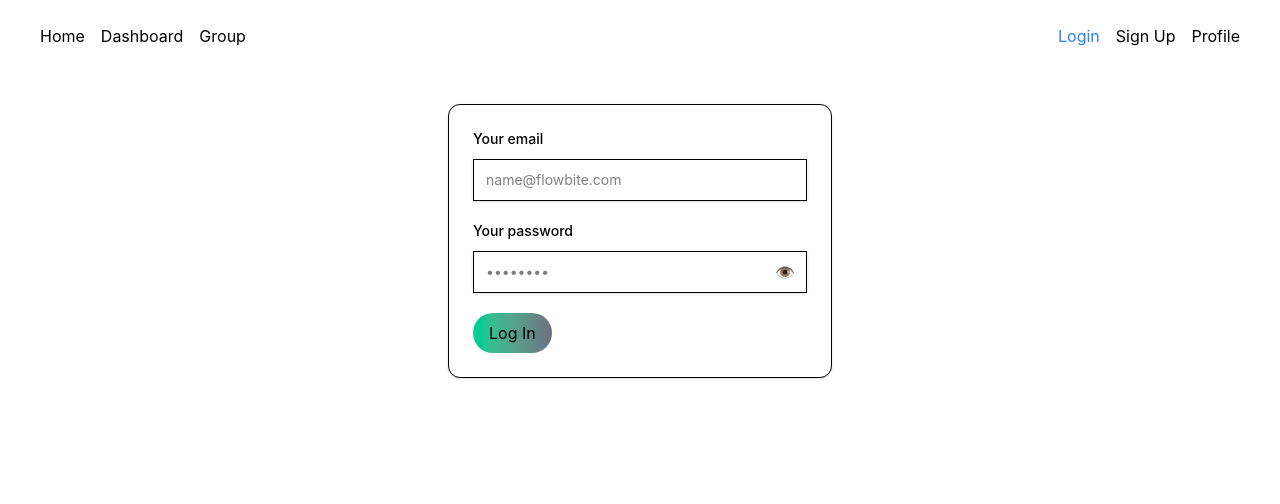
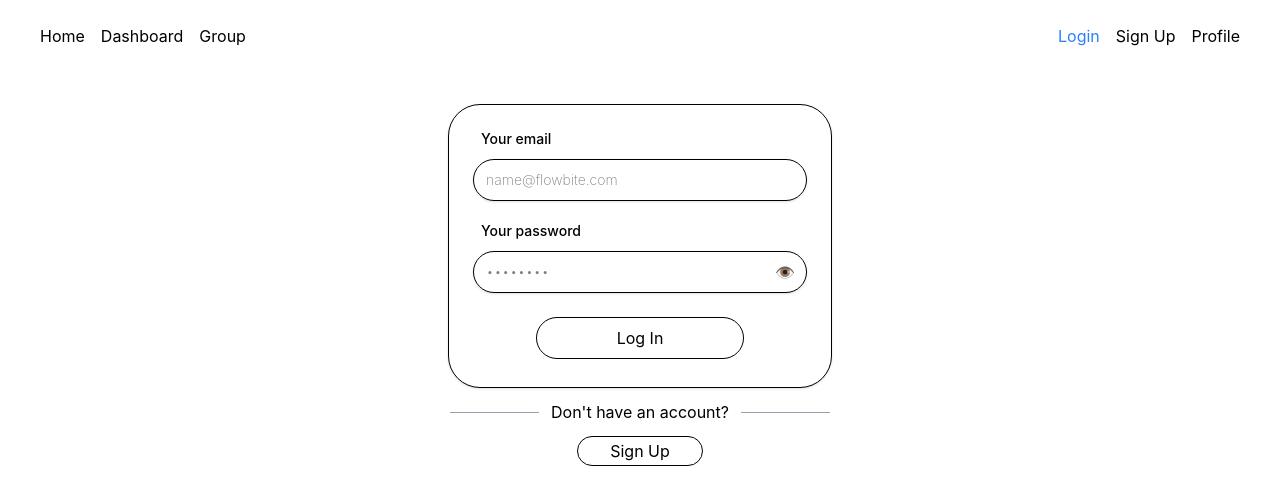
Before and after one commit to Jayant-Sharma-Dev/Split-Tracker, a React (Vite) app: page /login in a window 1280 px wide. Shown: the top 504 px of the page. Built offline with nearby package versions, Linux system fonts and the light colour scheme.

Commit message:
feat(auth): implement Supabase login and signup authentication

```diff
--- a/package.json
+++ b/package.json
@@ -14,6 +14,7 @@
     "@tailwindcss/vite": "^4.3.3",
     "react": "^19.2.7",
     "react-dom": "^19.2.7",
+    "react-hot-toast": "^2.6.0",
     "react-router-dom": "^7.18.1",
     "tailwindcss": "^4.3.3"
   },
--- a/src/pages/Login.tsx
+++ b/src/pages/Login.tsx
@@ -1,5 +1,7 @@
 import { useState, type ChangeEvent, type FormEvent } from "react";
 import { supabase, isSupabaseConfigured } from "../lib/supabase";
+import { useNavigate } from "react-router-dom";
+import { NavLink } from "react-router-dom";
 const LogIn = () => {
   const [formData, setFormData] = useState({
     email: "",
@@ -18,9 +20,10 @@ const LogIn = () => {
 
     setSubmitMessage("");
   };
-
+const navigate = useNavigate();
   const handleSubmit = async (event: FormEvent<HTMLFormElement>) => {
     event.preventDefault();
+
 
     if (!isSupabaseConfigured || !supabase) {
       setSubmitMessage("Supabase is not configured.");
@@ -42,17 +45,19 @@ const handleSubmit = async (event: FormEvent<HTMLFormElement>) => {
     console.log(data.user);
     console.log(data.session);
     setSubmitMessage("Logged in successfully.");
+      navigate("/");
   };
 
   return (
-  <div className="flex items-center justify-center bg-neutral-secondary-medium px-4 py-8">
+    <div>
+      <div className="flex items-center justify-center bg-neutral-secondary-medium px-4 pt-8">
         <form
           onSubmit={handleSubmit}
-        className="w-full max-w-sm rounded-xl border border-default-medium bg-white p-6 shadow"
+          className="w-full max-w-sm rounded-4xl border border-default-medium bg-white px-6 py-6 shadow "
         >
 
           <div className="mb-5">
-          <label htmlFor="email" className="mb-2.5 block text-sm font-medium text-heading">
+            <label htmlFor="email" className="mb-2.5 block text-sm px-2  font-medium text-heading">
               Your email
             </label>
             <input
@@ -61,14 +66,14 @@ console.log(data.session);
               name="email"
               value={formData.email}
               onChange={handleChange}
-            className="block w-full rounded-base border border-default-medium bg-neutral-secondary-medium px-3 py-2.5 text-sm text-heading shadow placeholder:text-body focus:border-brand focus:ring-brand"
+              className=" rounded-4xl block w-full rounded-base border border-default-medium bg-neutral-secondary-medium px-3 font-extralight py-2.5 text-sm text-heading shadow placeholder:text-body focus:border-brand focus:ring-brand"
               placeholder="name@flowbite.com"
               required
             />
           </div>
 
           <div className="mb-5">
-          <label htmlFor="password" className="mb-2.5 block text-sm font-medium text-heading">
+            <label htmlFor="password" className="mb-2.5 block text-sm font-medium text-heading px-2">
               Your password
             </label>
             <div className="relative">
@@ -78,7 +83,7 @@ console.log(data.session);
                 name="password"
                 value={formData.password}
                 onChange={handleChange}
-              className="block w-full rounded-base border border-default-medium bg-neutral-secondary-medium px-3 py-2.5 pr-10 text-sm text-heading shadow placeholder:text-body focus:border-brand focus:ring-brand"
+                className="block w-full rounded-4xl border border-default-medium bg-neutral-secondary-medium px-3 py-2.5 pr-10 text-sm text-heading shadow placeholder:text-body focus:border-brand font-extralight focus:ring-brand"
                 placeholder="••••••••"
                 required
               />
@@ -94,33 +99,59 @@ console.log(data.session);
           </div>
 
 
+<div
+className="flex justify-center items-center py-1">
 
  <button
-          type="submit"
-          disabled={!formData.password || !formData.email}
  className="
-          px-4 py-2
-          bg-linear-to-r
-          from-emerald-400
-          to-gray-500
-          border-transparent
+          px-20 py-2
+          border
+          text-s
           rounded-4xl
           transition-all
           duration-250
           ease-in-out
-          hover:scale-105
-          active:scale-100
+          hover:bg-gray-100
+          active:bg-blue-100
+          active:border-blue-300
+          active:scale-97
           hover:cursor-pointer
-          hover:shadow-lg
-          hover:shadow-blue-500/30"
-        >
+          hover:shadow-lg">
             Log In
+
  </button>
+          </div>
 
           {submitMessage && (
             <p className="mt-3 text-sm text-red-600">{submitMessage}</p>
           )}
+
         </form>
+      </div>
+      <div>
+        <div className="w-95 mx-auto flex items-center gap-3 mt-3">
+          <div className="flex-1 h-px bg-gray-400"></div>
+          <span className=" text-black whitespace-nowrap">
+            Don't have an account?
+          </span>
+          <div className="flex-1 h-px bg-gray-400"></div>
+        </div>
+        <div
+        className="pt-3 flex justify-center">
+
+
+        <div
+       className=" text-s border px-8 py-0.5 rounded-3xl hover:cursor-pointer transition transform ease-in-out hover:bg-gray-100 active:scale-97  active:bg-blue-100
+          active:border-blue-300 w-fit ">
+          <NavLink
+  to="/signup"
+
+>
+  Sign Up
+</NavLink>
+ </div>
+        </div>
+      </div>
     </div>
   );
 };
--- a/src/pages/SignUp.tsx
+++ b/src/pages/SignUp.tsx
@@ -3,6 +3,8 @@ import {
   supabase,
   isSupabaseConfigured,
 } from "../lib/supabase";
+import { useNavigate } from "react-router-dom";
+
 
 const SignUp = () => {
   const [formData, setFormData] = useState({
@@ -26,7 +28,7 @@ const SignUp = () => {
     setFormData((prev) => ({ ...prev, [name]: value }));
     setSubmitMessage("");
   };
-
+  const navigate = useNavigate();
   const handleSubmit = async (event: FormEvent<HTMLFormElement>) => {
   event.preventDefault();
 
@@ -56,15 +58,22 @@ const SignUp = () => {
 }
 
 setSubmitMessage("Account created successfully.");
+
+setTimeout(() => {
+  navigate("/login");
+}, 1500);
+
 };
+
   return (
     <div className="flex items-center justify-center bg-neutral-secondary-medium px-4 py-8">
       <form
         onSubmit={handleSubmit}
-        className="w-full max-w-sm rounded-xl border border-default-medium bg-white p-6 shadow"
+        className="w-full max-w-sm rounded-4xl border border-default-medium bg-white px-6 py-6 shadow "
         >
+
         <div className="mb-5">
-          <label htmlFor="fullName" className="mb-2.5 block text-sm font-medium text-heading">
+          <label htmlFor="fullName" className="mb-2.5 block text-sm font-medium text-heading px-2">
             Full Name
           </label>
           <input
@@ -73,14 +82,14 @@ const SignUp = () => {
             name="fullName"
             value={formData.fullName}
             onChange={handleChange}
-            className="block w-full rounded-base border border-default-medium bg-neutral-secondary-medium px-3 py-2.5 text-sm text-heading shadow placeholder:text-body focus:border-brand focus:ring-brand"
+            className="block w-full rounded-base border border-default-medium bg-neutral-secondary-medium px-3 py-2.5 text-sm text-heading shadow placeholder:text-body focus:border-brand focus:ring-brand font-extralight rounded-4xl"
             placeholder="John Dev"
             required
           />
         </div>
 
         <div className="mb-5">
-          <label htmlFor="email" className="mb-2.5 block text-sm font-medium text-heading">
+          <label htmlFor="email" className="mb-2.5 block text-sm font-medium text-heading px-2">
             Your email
           </label>
           <input
@@ -89,14 +98,14 @@ const SignUp = () => {
             name="email"
             value={formData.email}
             onChange={handleChange}
-            className="block w-full rounded-base border border-default-medium bg-neutral-secondary-medium px-3 py-2.5 text-sm text-heading shadow placeholder:text-body focus:border-brand focus:ring-brand"
+            className="block w-full rounded-base border border-default-medium bg-neutral-secondary-medium px-3 py-2.5 text-sm text-heading shadow placeholder:text-body focus:border-brand focus:ring-brand rounded-4xl font-extralight"
             placeholder="name@flowbite.com"
             required
           />
         </div>
 
         <div className="mb-5">
-          <label htmlFor="password" className="mb-2.5 block text-sm font-medium text-heading">
+          <label htmlFor="password" className="mb-2.5 block text-sm font-medium text-heading px-2">
             Your password
           </label>
           <div className="relative">
@@ -106,7 +115,7 @@ const SignUp = () => {
               name="password"
               value={formData.password}
               onChange={handleChange}
-              className="block w-full rounded-base border border-default-medium bg-neutral-secondary-medium px-3 py-2.5 pr-10 text-sm text-heading shadow placeholder:text-body focus:border-brand focus:ring-brand"
+              className="block w-full rounded-base border border-default-medium bg-neutral-secondary-medium px-3 py-2.5 pr-10 text-sm text-heading shadow placeholder:text-body focus:border-brand focus:ring-brand rounded-4xl font-extralight"
               placeholder="••••••••"
               required
             />
@@ -122,7 +131,7 @@ const SignUp = () => {
         </div>
 
         <div className="mb-5">
-          <label htmlFor="confirmPassword" className="mb-2.5 block text-sm font-medium text-heading">
+          <label htmlFor="confirmPassword" className="mb-2.5 block text-sm font-medium text-heading px-2">
             Confirm password
           </label>
           <div className="relative">
@@ -132,7 +141,7 @@ const SignUp = () => {
               name="confirmPassword"
               value={formData.confirmPassword}
               onChange={handleChange}
-              className="block w-full rounded-base border border-default-medium bg-neutral-secondary-medium px-3 py-2.5 pr-10 text-sm text-heading shadow placeholder:text-body focus:border-brand focus:ring-brand"
+              className="block w-full rounded-base border border-default-medium bg-neutral-secondary-medium px-3 py-2.5 pr-10 text-sm text-heading shadow placeholder:text-body focus:border-brand focus:ring-brand rounded-4xl font-extralight"
               placeholder="••••••••"
               required
             />
@@ -142,28 +151,28 @@ const SignUp = () => {
           )}
         </div>
 
+       <div
+className="flex justify-center items-center py-1">
+
  <button
-          type="submit"
-          disabled={!passwordsMatch || !formData.password || !formData.confirmPassword}
 className="
-          px-4 py-2
-          bg-linear-to-r
-          from-emerald-400
-          to-gray-500
-          border-transparent
-          text-white
+          px-20 py-2
+          border
+          text-s
           rounded-4xl
           transition-all
           duration-250
           ease-in-out
-          hover:scale-105
-          active:scale-100
+          hover:bg-gray-100
+          active:bg-blue-100
+          active:border-blue-300
+          active:scale-97
           hover:cursor-pointer
-          hover:shadow-lg
-          hover:shadow-blue-500/30"
-        >
-          Create Account
+          hover:shadow-lg">
+            Create account
+
 </button>
+          </div>
 
         {submitMessage && (
           <p className="mt-3 text-sm text-red-600">{submitMessage}</p>
```
Also changed, not shown: 1 other file (tests, documents, lock files or other folders). Lines whose indentation alone changed are shown as unchanged.
